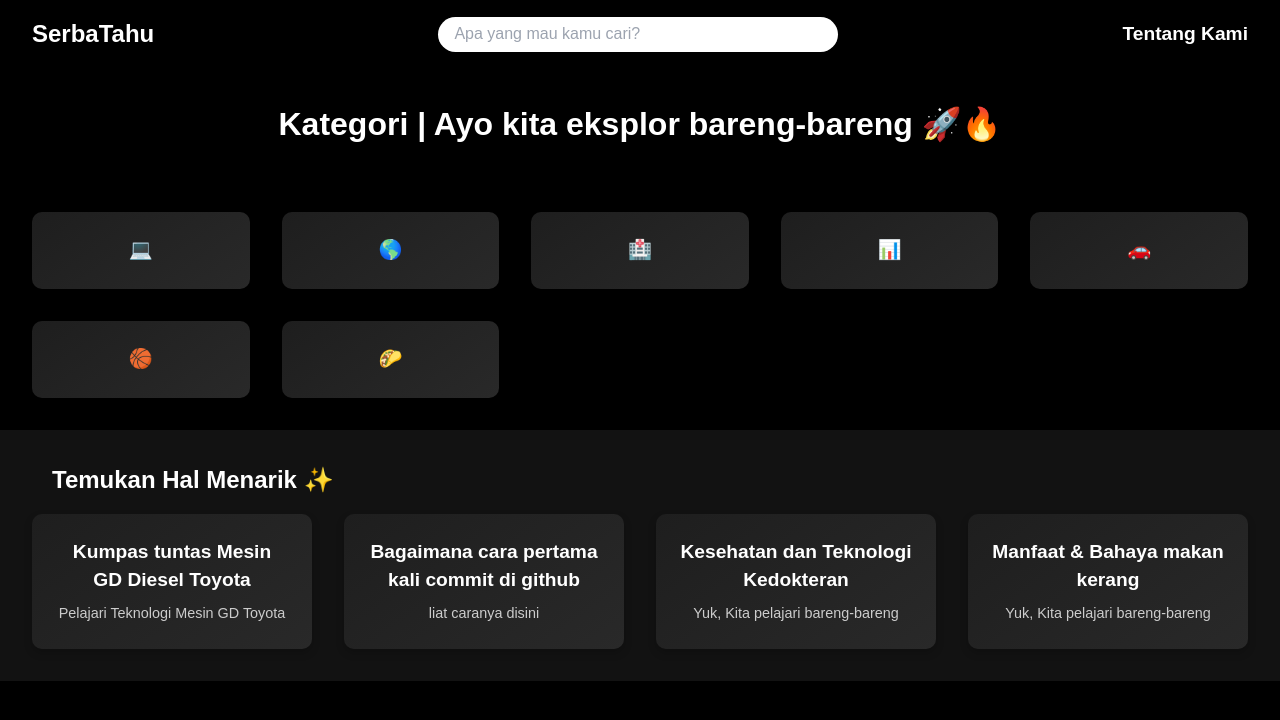
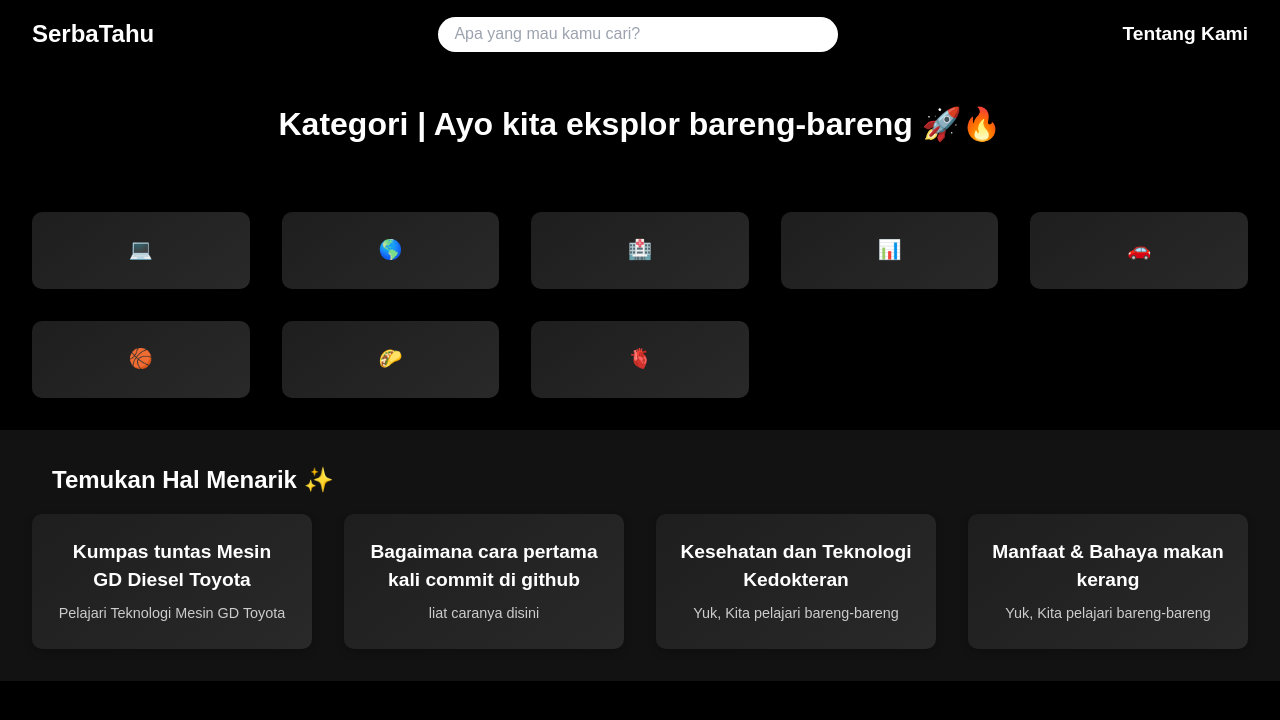
Before and after one commit to IndoNusaCorp/SerbaTahu.id, a Next.js app: page / in a window 1280 px wide. Shown: the top 720 px of the page. Built offline with nearby package versions, Linux system fonts and the light colour scheme.

Commit message:
Update page.tsx

```diff
--- a/src/app/page.tsx
+++ b/src/app/page.tsx
@@ -167,6 +167,7 @@ export default function Home() {
           { name: "🚗", href: "/kendaraan" },
           { name: "🏀", href: "/olahraga" },
           { name: "🌮", href: "/makanan" },
+          { name: "🫀", href: "/psychology" },
         ].map((category) => (
           <Link
             href={category.href}
```
